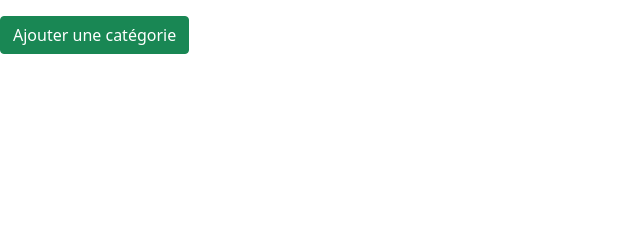
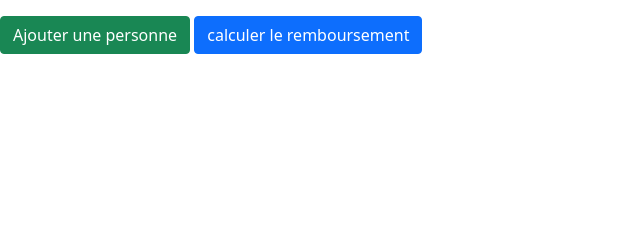
Before and after one commit to Yohane07/SymfonyProject, a Symfony app: template templates/personne/index.html.twig in a window 1280 px wide. Shown: the part 97-337 px from the top of the page, without its empty margins (0-640 px from the left). Run offline with Twig, Linux system fonts and the light colour scheme; the template is opened without the code that fills it, so the values that code supplies are empty; some libraries are stand-ins or nearby versions.

Commit message:
tout est fonctionnel le formulaire également - 2

```diff
--- a/templates/personne/index.html.twig
+++ b/templates/personne/index.html.twig
@@ -25,6 +25,10 @@
 
 
 <a href="{{ path("personne_ajouter") }}" class="btn btn-success">
-    Ajouter une catégorie
+    Ajouter une personne
 </a>
+    <a href="{{ path("personne_ajouter") }}" class="btn btn-primary">
+        calculer le remboursement
+    </a>
+
 {% endblock %}
```
